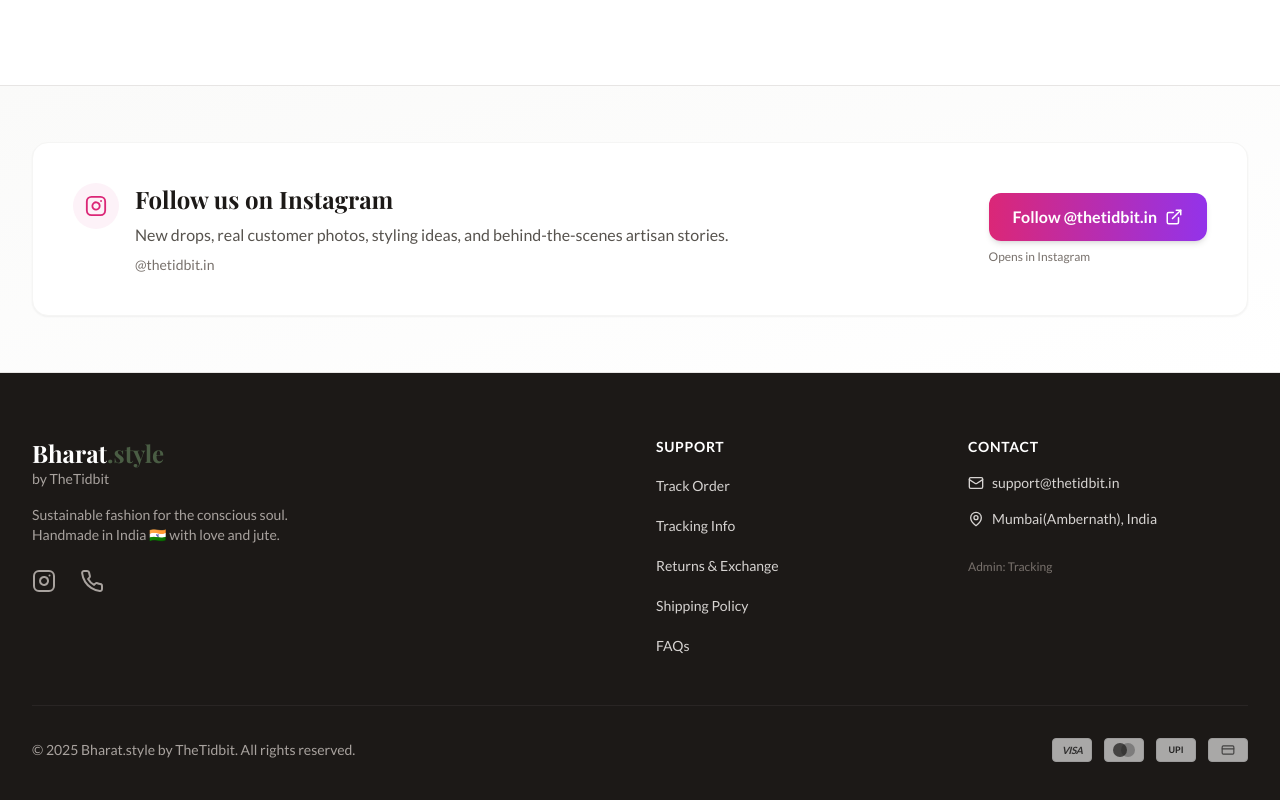
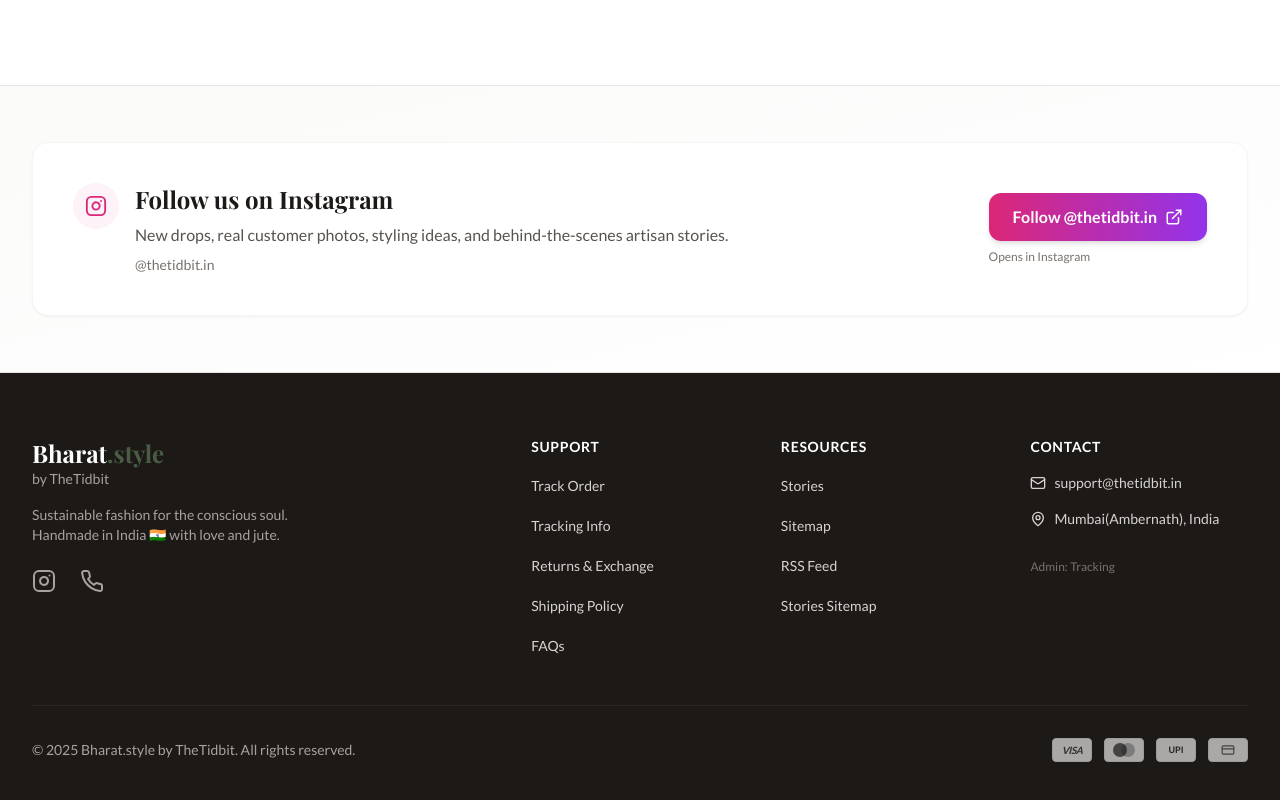
Before and after one commit to rajeshwarsingh/bharat-style, a React (Vite) app: page / in a window 1280 px wide. Shown: the part 6131-6931 px from the top of the page. Built offline with nearby package versions, Linux system fonts and the light colour scheme; a web font is replaced by a local one.

Commit message:
footer feeds link added

```diff
--- a/components/Footer.tsx
+++ b/components/Footer.tsx
@@ -87,7 +87,7 @@ const Footer: React.FC = () => {
     <>
       <footer className="bg-stone-900 dark:bg-stone-950 text-stone-300 dark:text-stone-400 transition-colors duration-300">
         <div className="max-w-7xl mx-auto px-4 sm:px-6 lg:px-8 py-12 lg:py-16">
-          <div className="grid grid-cols-1 md:grid-cols-4 gap-8">
+          <div className="grid grid-cols-1 md:grid-cols-5 gap-8">
             <div className="col-span-1 md:col-span-2">
               <h3 className="text-white dark:text-stone-100 text-2xl font-serif font-bold">Bharat<span className="text-brand-green dark:text-brand-green/80">.style</span></h3>
               <p className="text-stone-400 dark:text-stone-500 text-sm mb-2">by TheTidbit</p>
@@ -131,6 +131,47 @@ const Footer: React.FC = () => {
                 <li><a href="#" onClick={(e) => openModal(e, 'returns')} className="text-sm hover:text-white dark:hover:text-stone-200 transition">Returns & Exchange</a></li>
                 <li><a href="#" onClick={(e) => openModal(e, 'shipping')} className="text-sm hover:text-white dark:hover:text-stone-200 transition">Shipping Policy</a></li>
                 <li><a href="#" onClick={(e) => openModal(e, 'faqs')} className="text-sm hover:text-white dark:hover:text-stone-200 transition">FAQs</a></li>
+              </ul>
+            </div>
+
+            <div>
+              <h4 className="text-sm font-semibold text-white dark:text-stone-100 tracking-wider uppercase">Resources</h4>
+              <ul className="mt-4 space-y-4">
+                <li>
+                  <Link to="/stories" className="text-sm hover:text-white dark:hover:text-stone-200 transition">
+                    Stories
+                  </Link>
+                </li>
+                <li>
+                  <a
+                    href="/sitemap.xml"
+                    target="_blank"
+                    rel="noopener noreferrer"
+                    className="text-sm hover:text-white dark:hover:text-stone-200 transition"
+                  >
+                    Sitemap
+                  </a>
+                </li>
+                <li>
+                  <a
+                    href="/feed.xml"
+                    target="_blank"
+                    rel="noopener noreferrer"
+                    className="text-sm hover:text-white dark:hover:text-stone-200 transition"
+                  >
+                    RSS Feed
+                  </a>
+                </li>
+                <li>
+                  <a
+                    href="/sitemap-stories.xml"
+                    target="_blank"
+                    rel="noopener noreferrer"
+                    className="text-sm hover:text-white dark:hover:text-stone-200 transition"
+                  >
+                    Stories Sitemap
+                  </a>
+                </li>
               </ul>
             </div>
 
```
Also changed, not shown: 2 other files (tests, documents, lock files or other folders).
